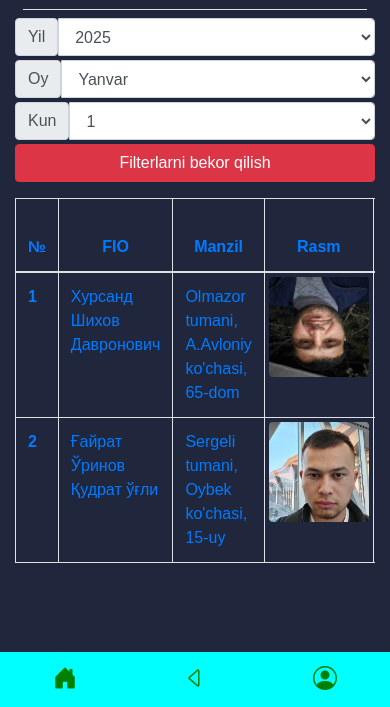
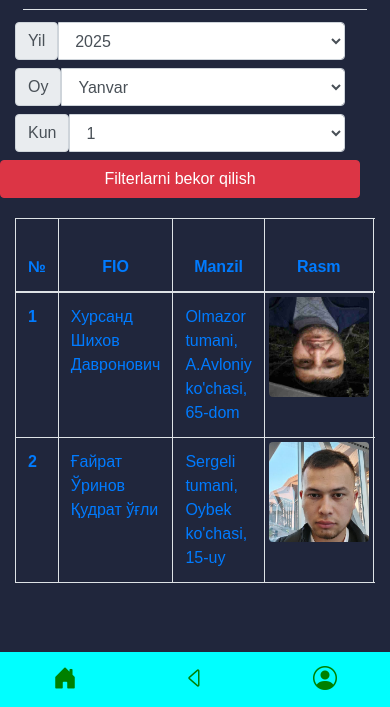
Before and after one commit to Shukurullo093/prob24-admin, a plain HTML site: page list.html in a window 390 px wide. Shown: the part 137-844 px from the top of the page. Drawn offline with nearby package versions, Linux system fonts and the light colour scheme.

Commit message:
list page responsive filter

```diff
--- a/list.html
+++ b/list.html
@@ -14,9 +14,9 @@
             <img src="images/iib_logo.png" alt="Logo" width="110" class="logo">
             <h4 class="text-light ml-2" style="font-size: 20px;">Toshkent Shahar Ichki Ishlar Bosh Boshqarmasi <span class="text-success text-uppercase" style="font-size: 22px;">Probatsiya</span> platformasi</h4>
         </header>
-        <div class="filters mt-1">
-            <div class="w-100 d-flex flex-column flex-sm-row justify-content-around gap-1">
-                <div class="input-group">
+        <div class="filters mt-1 w-100">
+            <div class="w-100 row gap-1">
+                <div class="input-group col-lg-3 col-md-4 col-sm-12 my-1">
                     <label class="input-group-text" for="inputGroupSelect01">Yil</label>
                     <select class="form-control" id="inputGroupSelect01">
                       <option value="2025">2025</option>
@@ -24,7 +24,7 @@
                       <option value="2023">2023</option>
                     </select>
                 </div>
-                <div class="input-group my-1">
+                <div class="input-group col-lg-3 col-md-4 col-sm-12 my-1">
                     <label class="input-group-text" for="inputGroupSelect02">Oy</label>
                     <select class="form-control" id="inputGroupSelect02">
                       <option value="1">Yanvar</option>
@@ -41,7 +41,7 @@
                       <option value="12">Dekabr</option>
                     </select>
                 </div>
-                <div class="input-group">
+                <div class="input-group col-lg-3 col-md-4 col-sm-12 my-1">
                     <label class="input-group-text" for="inputGroupSelect03">Kun</label>
                     <select class="form-control" id="inputGroupSelect03">
                       <option value="1">1</option>
@@ -76,7 +76,7 @@
                       <option value="30">30</option>
                     </select>
                 </div>
-                <button class="btn btn-danger w-100 mt-1" type="button">Filterlarni bekor qilish</button>
+                <button class="btn btn-danger col-lg-3 col-md-4 col-sm-12 my-1" type="button">Filterlarni bekor qilish</button>
             </div>
         </div>
         <div class="table-responsive mt-3" style="margin-bottom: 3rem;">
```
